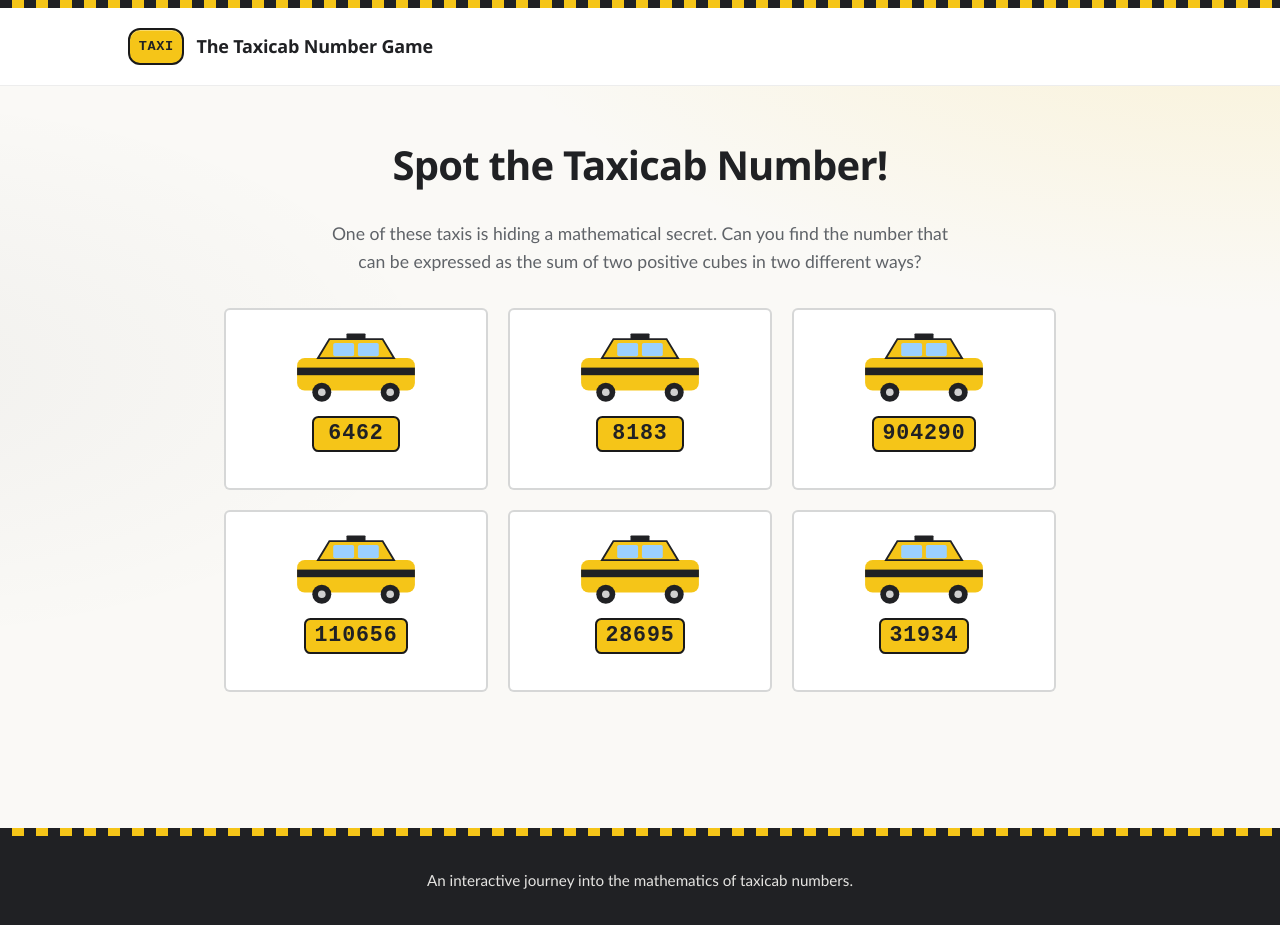
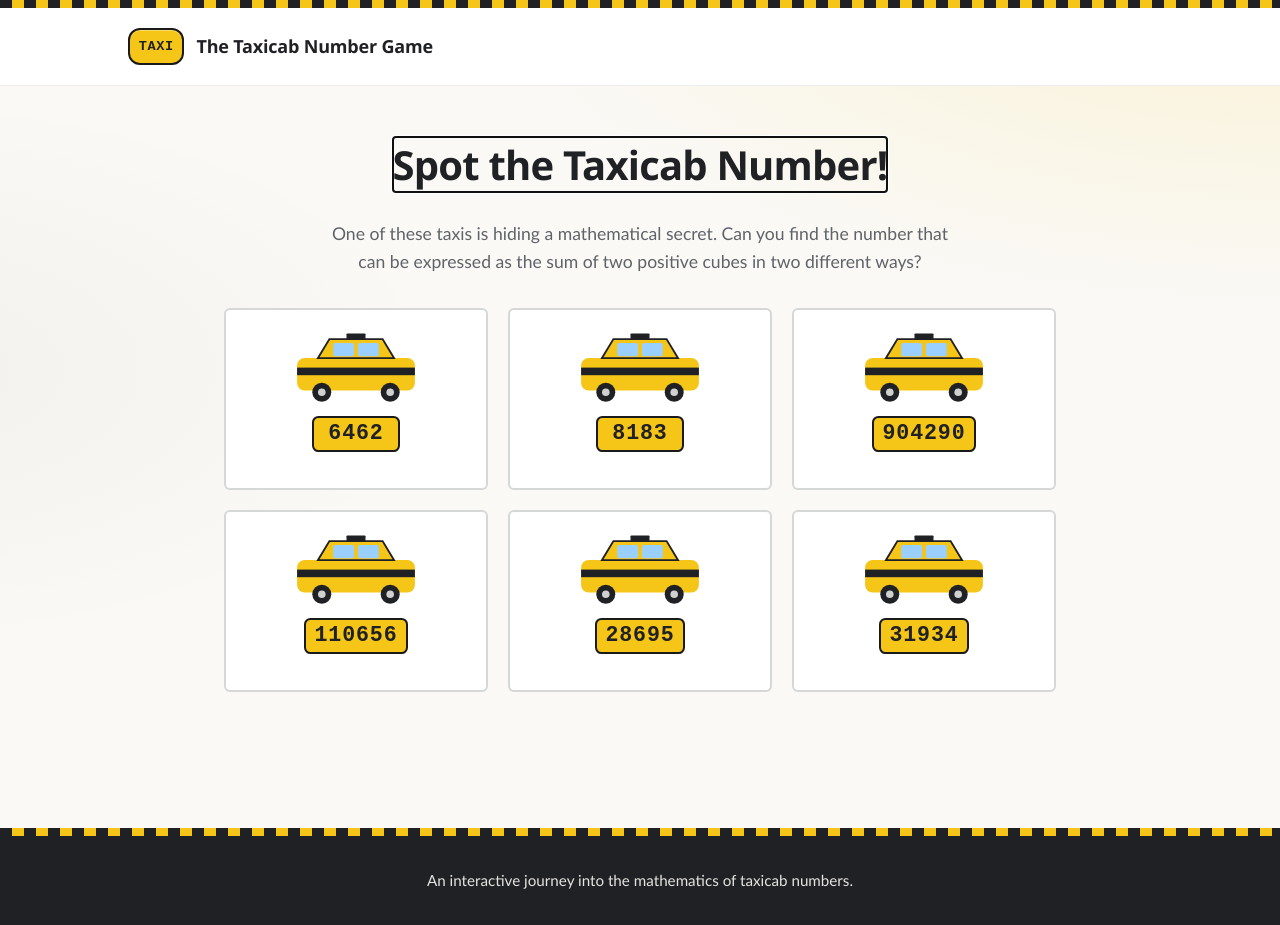
Before and after one commit to cariocaphil/taxicab-number-game, a React (Vite) app: page / in a window 1280 px wide. Built offline with nearby package versions, Linux system fonts and the light colour scheme.

Commit message:
fix: manage focus after correct pick and on new round

```diff
--- a/src/components/taxi/TaxiSelectionGrid.tsx
+++ b/src/components/taxi/TaxiSelectionGrid.tsx
@@ -1,3 +1,4 @@
+import { useEffect, useRef } from 'react'
 import { TaxiCab } from './TaxiCab'
 import '../../styles/taxi-selection.css'
 
@@ -31,11 +32,28 @@ export function TaxiSelectionGrid({
   onSelect,
   onContinue,
 }: TaxiSelectionGridProps) {
+  const headingRef = useRef<HTMLHeadingElement>(null)
+  const continueRef = useRef<HTMLButtonElement>(null)
   const selectionsLocked = correctSelected
+
+  useEffect(() => {
+    headingRef.current?.focus()
+  }, [])
+
+  useEffect(() => {
+    if (correctSelected) {
+      continueRef.current?.focus()
+    }
+  }, [correctSelected])
 
   return (
     <section className="taxi-selection" aria-labelledby="selection-heading">
-      <h1 id="selection-heading" className="taxi-selection__heading">
+      <h1
+        id="selection-heading"
+        className="taxi-selection__heading"
+        tabIndex={-1}
+        ref={headingRef}
+      >
         Spot the Taxicab Number!
       </h1>
 
@@ -78,6 +96,7 @@ export function TaxiSelectionGrid({
 
       {correctSelected ? (
         <button
+          ref={continueRef}
           type="button"
           className="taxi-selection__continue"
           onClick={onContinue}
```
Also changed, not shown: 1 other file (tests, documents, lock files or other folders).
